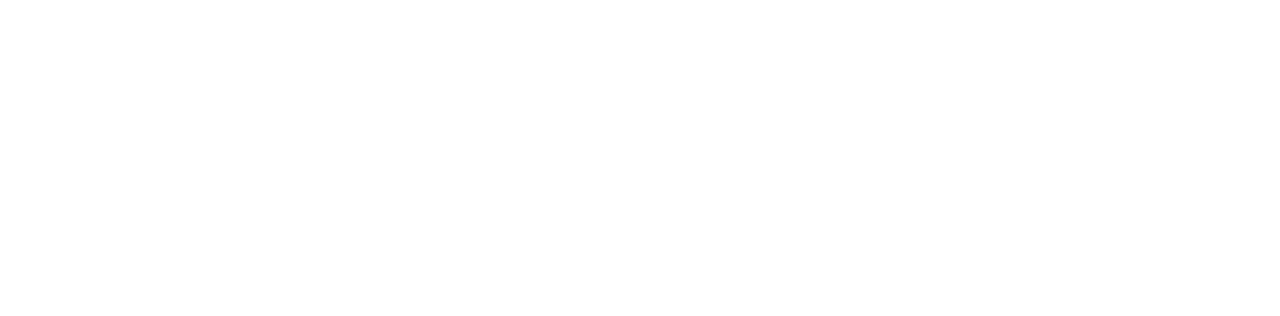
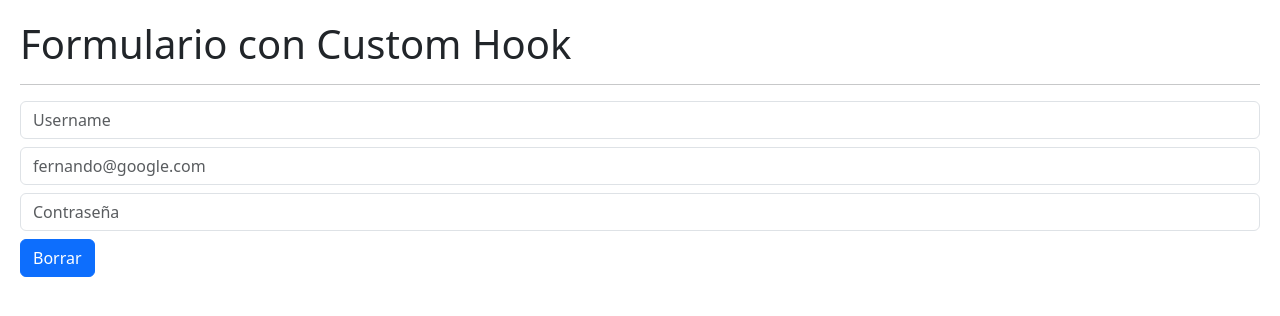
Before and after one commit to fernandosuarezhmo/react-Form, a plain HTML site: page index.html in a window 1280 px wide. Drawn offline with nearby package versions, Linux system fonts and the light colour scheme; the site is published under a folder, as on GitHub Pages, so addresses that start at the root find nothing.

Commit message:
fixed relative path

```diff
--- a/index.html
+++ b/index.html
@@ -5,8 +5,8 @@
     <meta name="viewport" content="width=device-width, initial-scale=1.0" />
     <link href="https://cdn.jsdelivr.net/npm/bootstrap@5.3.0-alpha1/dist/css/bootstrap.min.css" rel="stylesheet" integrity="sha384-GLhlTQ8iRABdZLl6O3oVMWSktQOp6b7In1Zl3/Jr59b6EGGoI1aFkw7cmDA6j6gD" crossorigin="anonymous">
     <title>Form</title>
-    <script type="module" crossorigin src="/assets/index-2d8576f3.js"></script>
-    <link rel="stylesheet" href="/assets/index-85cf8efb.css">
+    <script type="module" crossorigin src="./assets/index-2d8576f3.js"></script>
+    <link rel="stylesheet" href="./assets/index-85cf8efb.css">
   </head>
   <body>
     <div id="root"></div>
```
